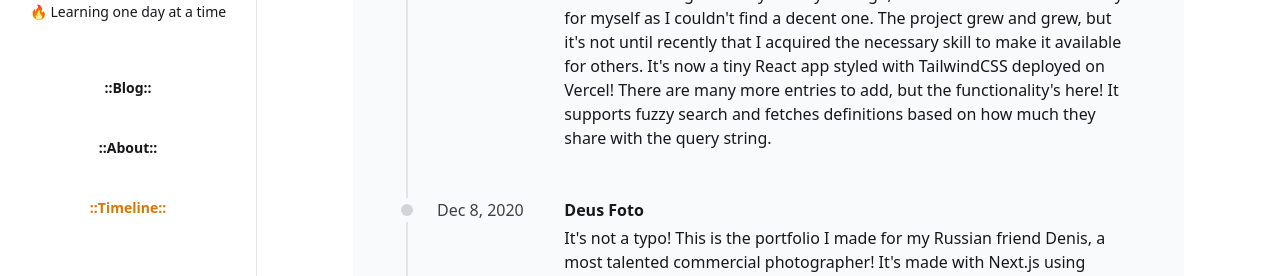
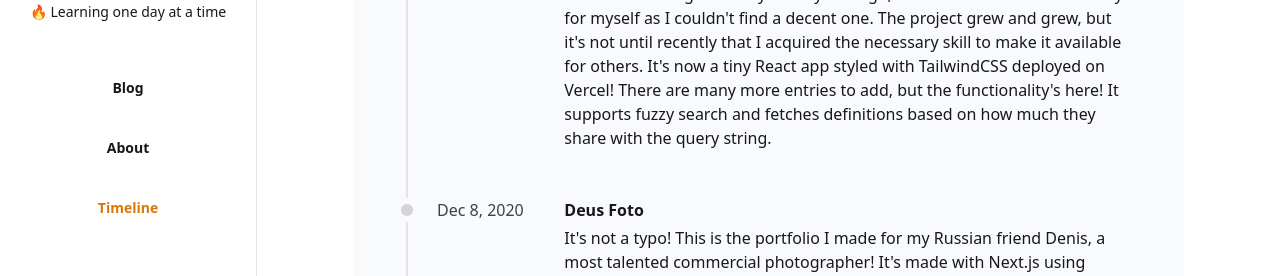
Before and after one commit to theophilelouvel/personal-site, a Next.js app: page /timeline in a window 1280 px wide. Shown: the part 290-566 px from the top of the page. Built offline with nearby package versions, Linux system fonts and the light colour scheme.

Commit message:
small changes

```diff
--- a/components/Navigation/NavLinks.js
+++ b/components/Navigation/NavLinks.js
@@ -13,8 +13,7 @@ export default function Navigation({ handleToggle }) {
                 <div key={`${href}${label}`} className=" mt-2 md:mt-4 w-screen md:w-full">
                     <Link href={href}>
                         <a onClick={handleToggle} className={router.asPath === href ? "btn-nav md:text-amber-600" : "btn-nav md:hover:text-amber-600"}>
-                            ::{label}::
-                            {/* &#60;{label} /&#62; */}
+                            {label}
                         </a>
                     </Link>
                 </div>
--- a/pages/_document.js
+++ b/pages/_document.js
@@ -3,7 +3,7 @@ import Document, { Html, Head, Main, NextScript } from 'next/document';
 export default class MyDocument extends Document {
     render() {
         return (
-            <Html lang="en" class="light">
+            <Html lang="en" className="light">
                 <Head>
                 </Head>
                 <body className="bg-white dark:bg-bluegray-900">
--- a/utils/siteMetadata.js
+++ b/utils/siteMetadata.js
@@ -2,8 +2,8 @@ import { FiTwitter, FiYoutube, FiGithub, FiMail, FiLinkedin, FiRss } from 'react
 import { SiStackoverflow } from "react-icons/si";
 
 const siteInfo = {
-    title: "Théo Louvel - Developer",
-    description: "Software Engineer with a focus on Web Development from Paris, France.",
+    title: "Théo Louvel - Full Stack Developer",
+    description: "Web Developer from Paris, France (Rust, JavaScript, TypeScript).",
     author: "Théo Louvel",
     pronunciation: "te.ɔ. luvɛl",
     url: 'https://theophilelouvel.tech',
```
